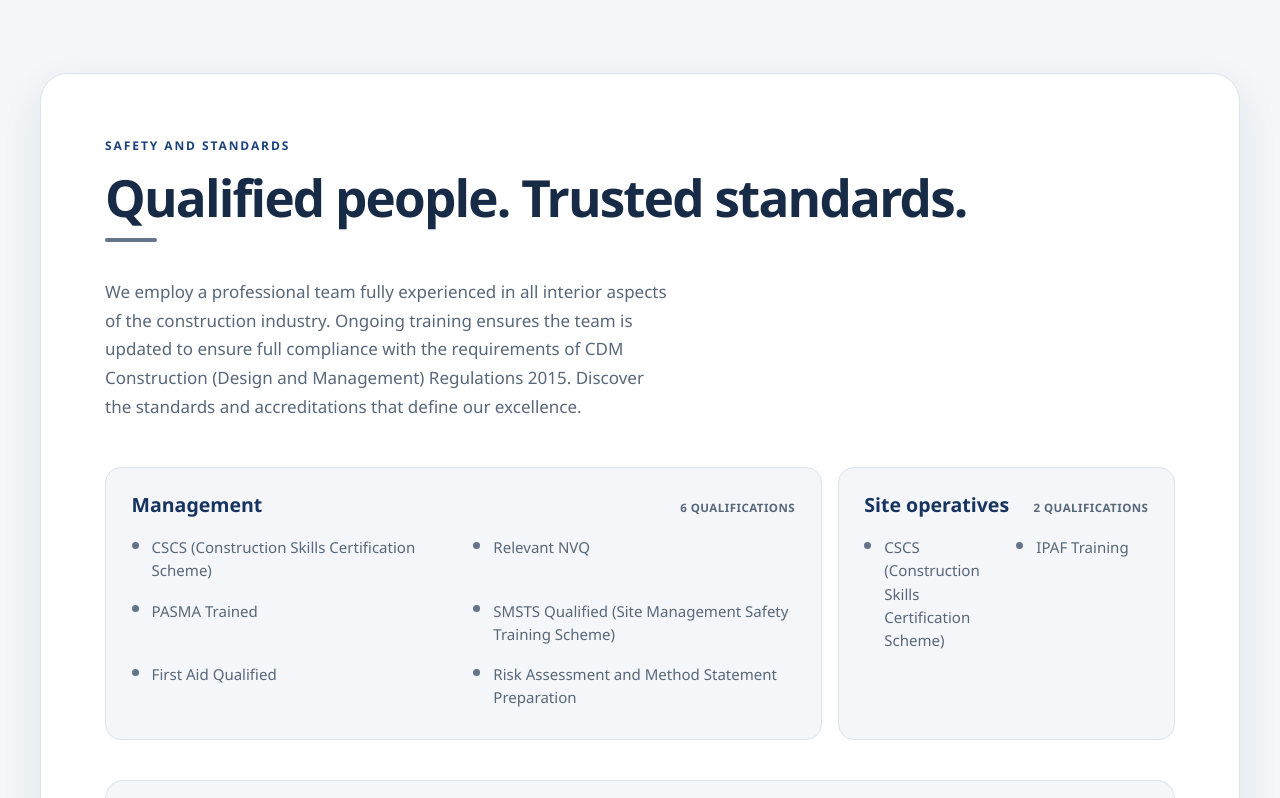
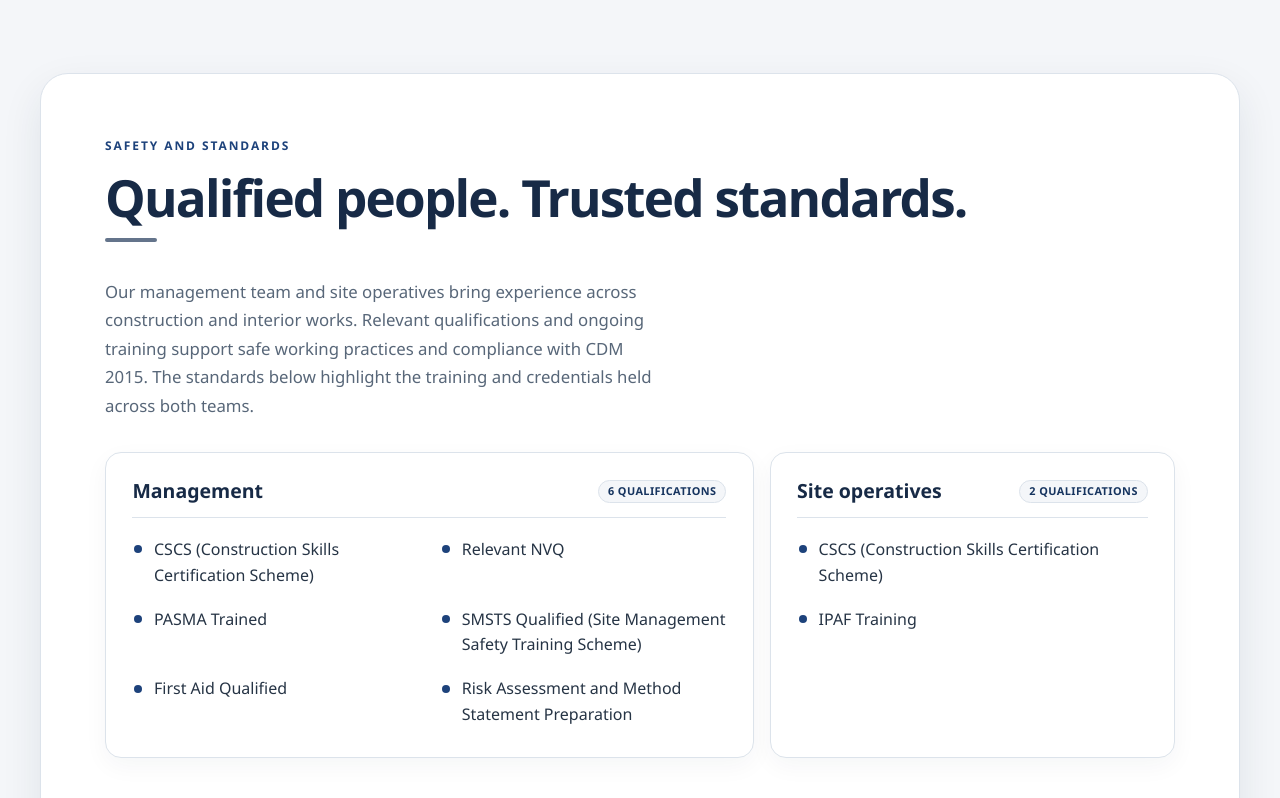
Before and after one commit to Natynela/cln-enterprise, an Astro site: page / in a window 1280 px wide. Shown: the part 3440-4238 px from the top of the page. Built offline with nearby package versions, Linux system fonts and the light colour scheme; Astro itself is replaced by a stand-in of ours.

Commit message:
corrections mineurs

```diff
--- a/src/data/site.ts
+++ b/src/data/site.ts
@@ -69,7 +69,7 @@ export const services = [
 
 export const certifications = {
   intro:
-    'We employ a professional team fully experienced in all interior aspects of the construction industry. Ongoing training ensures the team is updated to ensure full compliance with the requirements of CDM Construction (Design and Management) Regulations 2015. Discover the standards and accreditations that define our excellence.',
+    'Our management team and site operatives bring experience across construction and interior works. Relevant qualifications and ongoing training support safe working practices and compliance with CDM 2015. The standards below highlight the training and credentials held across both teams.',
   management: [
     'CSCS (Construction Skills Certification Scheme)', 'Relevant NVQ', 'PASMA Trained',
     'SMSTS Qualified (Site Management Safety Training Scheme)', 'First Aid Qualified',
--- a/src/pages/index.astro
+++ b/src/pages/index.astro
@@ -63,11 +63,11 @@ import { site, nav, hero, about, services, certifications as c, gallery } from '
           <p class="lead">{c.intro}</p>
         </div>
         <div class="cert-lists">
-          <div class="cert-group">
+          <div class="cert-group cert-group--management">
             <h3>Management <span>{c.management.length} qualifications</span></h3>
             <ul>{c.management.map((i) => <li>{i}</li>)}</ul>
           </div>
-          <div class="cert-group">
+          <div class="cert-group cert-group--operatives">
             <h3>Site operatives <span>{c.operatives.length} qualifications</span></h3>
             <ul>{c.operatives.map((i) => <li>{i}</li>)}</ul>
           </div>
--- a/src/styles/global.css
+++ b/src/styles/global.css
@@ -152,16 +152,17 @@ p { margin: 0 0 1rem; }
 
 /* Certifications */
 .certs-panel { padding: clamp(1.5rem, 5vw, 4rem); border: 1px solid var(--line); border-radius: 28px; background: #fff; box-shadow: var(--shadow); }
-.certs-panel .section-heading { max-width: 920px; margin-left: 0; }
+.certs-panel .section-heading { max-width: none; margin: 0 0 2rem; }
 .certs-panel .section-heading > p:last-child { margin-left: 0; }
-.certs-panel .lead { max-width: 76ch; color: var(--muted); }
-.cert-lists { display: grid; grid-template-columns: minmax(0, 1.7fr) minmax(260px, .8fr); gap: 1rem; }
-.cert-group { min-width: 0; padding: clamp(1.1rem, 2.5vw, 1.6rem); border: 1px solid var(--line); border-radius: 16px; background: var(--bg); }
-.cert-lists h3, .responsibilities h3 { display: flex; flex-wrap: wrap; align-items: baseline; justify-content: space-between; gap: .5rem; margin: 0 0 1rem; color: var(--brand-dark); }
-.cert-lists h3 span { color: var(--muted); font-size: .72rem; font-weight: 600; letter-spacing: .04em; text-transform: uppercase; }
-.certs ul { display: grid; grid-template-columns: repeat(2, minmax(0, 1fr)); gap: .55rem 1.25rem; margin: 0; padding: 0; list-style: none; }
-.certs li { position: relative; align-self: start; padding: .25rem 0 .25rem 1.25rem; color: var(--muted); font-size: .94rem; line-height: 1.55; }
-.certs li::before { position: absolute; top: .65em; left: 0; width: 7px; height: 7px; border-radius: 50%; background: var(--accent); content: ""; }
+.certs-panel .lead { max-width: 92ch; color: var(--text); font-size: 1.05rem; line-height: 1.7; }
+.cert-lists { display: grid; grid-template-columns: minmax(0, 1.6fr) minmax(280px, 1fr); align-items: stretch; gap: 1rem; }
+.cert-group { min-width: 0; padding: clamp(1.15rem, 2.5vw, 1.65rem); border: 1px solid var(--line); border-radius: 16px; background: #fff; box-shadow: 0 8px 24px rgba(23,42,70,.045); }
+.cert-lists h3, .responsibilities h3 { display: flex; flex-wrap: wrap; align-items: center; justify-content: space-between; gap: .65rem; margin: 0 0 1rem; padding-bottom: .85rem; border-bottom: 1px solid var(--line); color: var(--navy); }
+.cert-lists h3 span { padding: .28rem .55rem; border: 1px solid var(--line); border-radius: 999px; background: var(--bg); color: var(--brand-dark); font-size: .68rem; font-weight: 700; letter-spacing: .04em; text-transform: uppercase; }
+.certs ul { display: grid; grid-template-columns: repeat(2, minmax(0, 1fr)); gap: .75rem 1.35rem; margin: 0; padding: 0; list-style: none; }
+.cert-group--operatives ul { grid-template-columns: 1fr; }
+.certs li { position: relative; align-self: start; padding: .2rem 0 .2rem 1.35rem; color: var(--text); font-size: 1rem; line-height: 1.6; }
+.certs li::before { position: absolute; top: .72em; left: .1rem; width: 8px; height: 8px; border-radius: 50%; background: var(--brand); content: ""; }
 .certrow { display: flex; flex-wrap: wrap; align-items: center; gap: 1rem; margin: 2.5rem 0; padding: 1.25rem; border: 1px solid var(--line); border-radius: var(--radius); background: var(--bg); }
 .certrow a { display: grid; min-height: 96px; place-items: center; padding: .4rem; border-radius: 12px; background: #fff; }
 .certrow img { width: auto; height: 94px; max-width: 180px; border-radius: 8px; object-fit: contain; }
```
